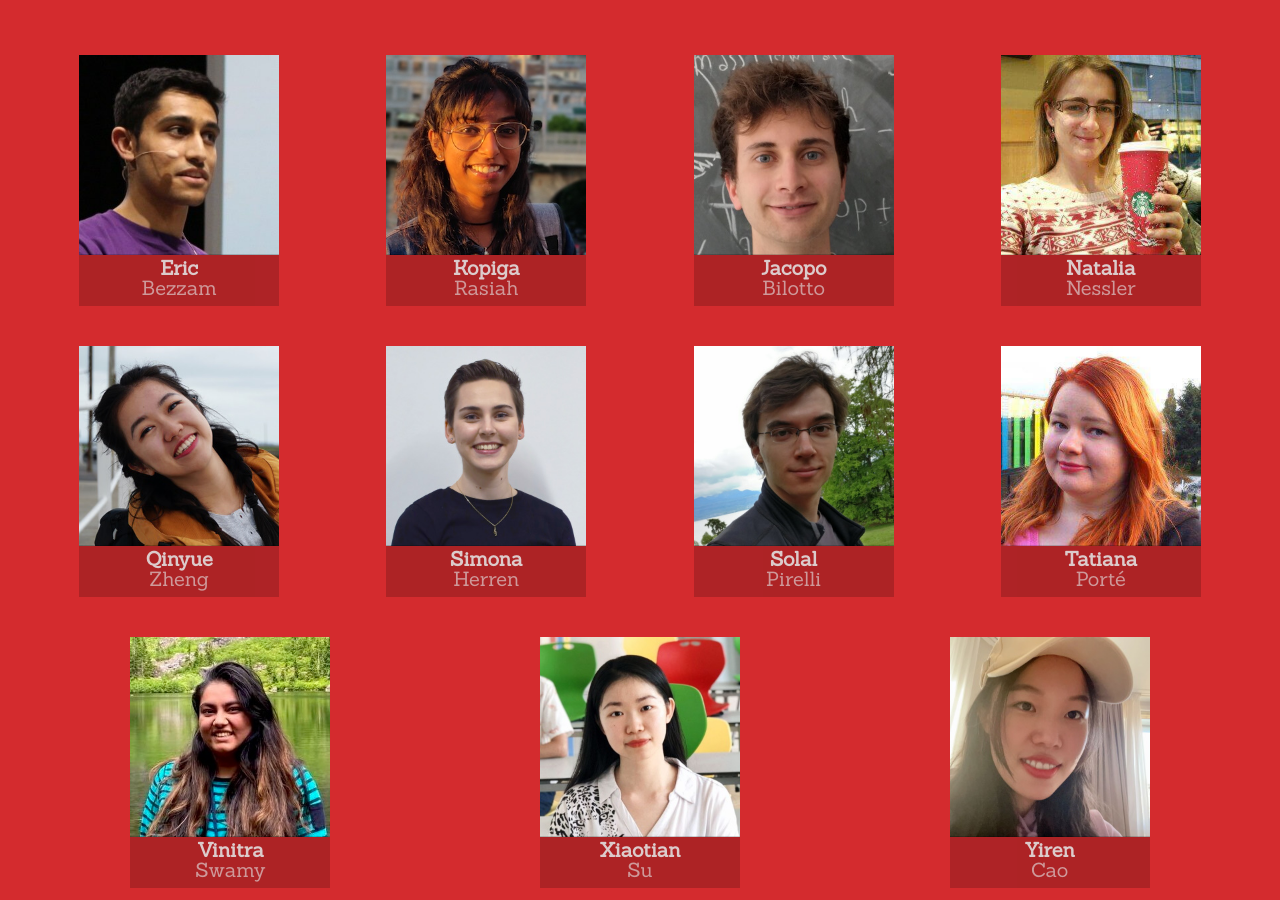
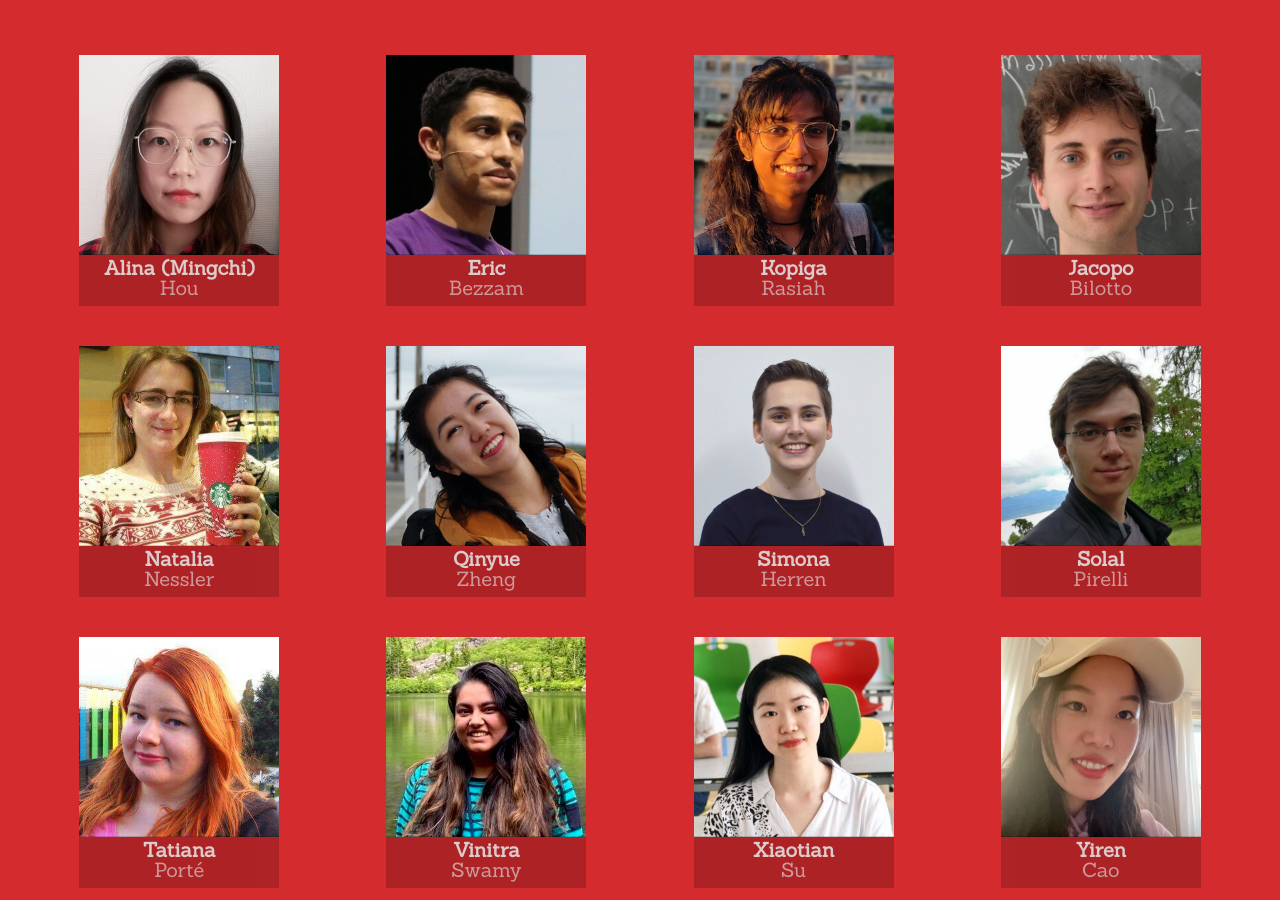
Before and after one commit to LauzHack/LauzHack.github.io, a Jekyll site: the page built from index.html, in a window 1280 px wide and 900 px high, scrolled down 4001 px. Built offline with Jekyll 4.4.1, drawn with Linux system fonts in a browser that asks for light colours.

Commit message:
Add Alina

```diff
--- a/_data/organizers.yml
+++ b/_data/organizers.yml
@@ -14,6 +14,10 @@ group:
 # People organizing the event, and their websites.
 # See the ReadMe file for information on pictures.
 people:
+  - given: Alina (Mingchi)
+    family: Hou
+    link: https://linkedin.com/in/mingchi-hou-771594177
+
   - given: Eric
     family: Bezzam
     link: https://linkedin.com/in/eric-bezzam-37ab2274
```
Also changed, not shown: images/people/Alina (Mingchi) Hou.jpg (added).
